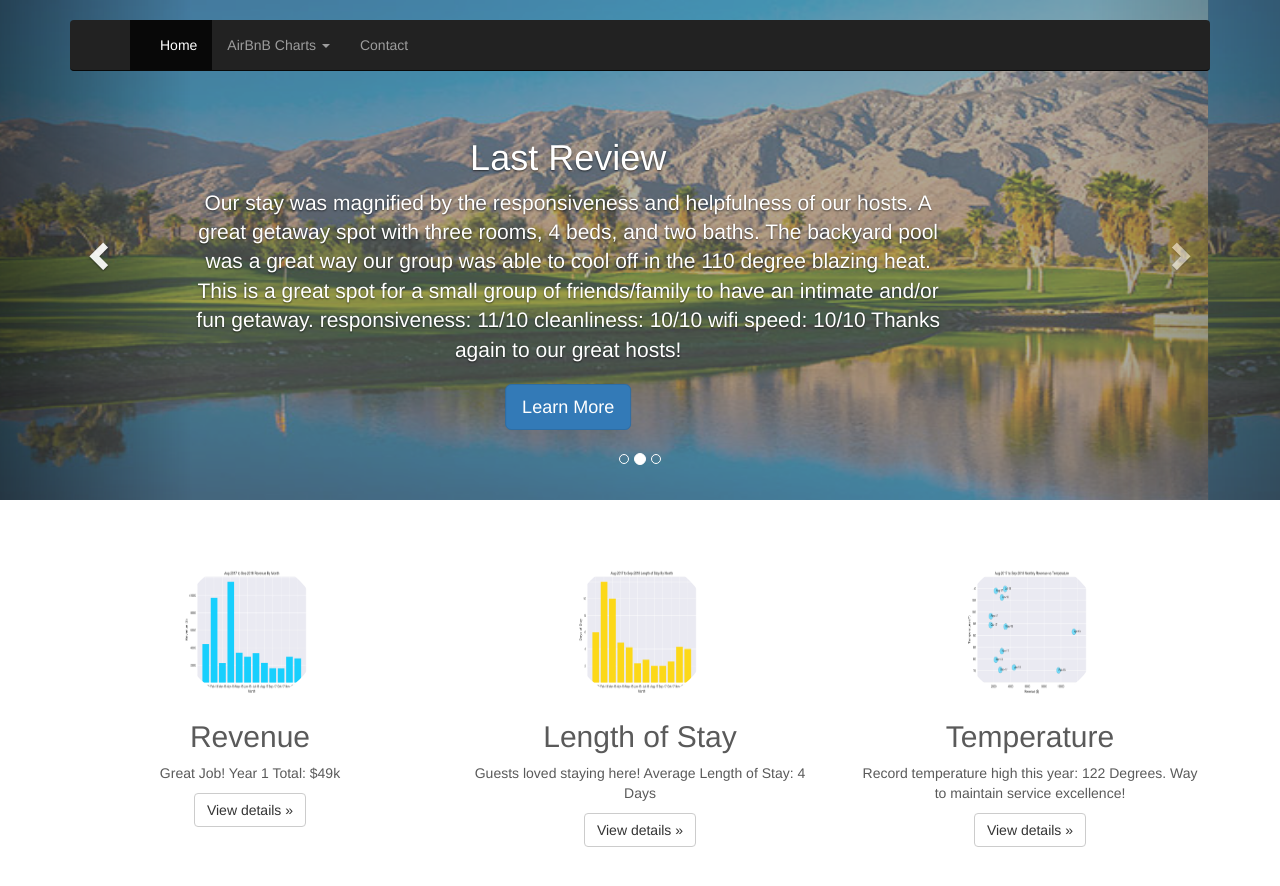
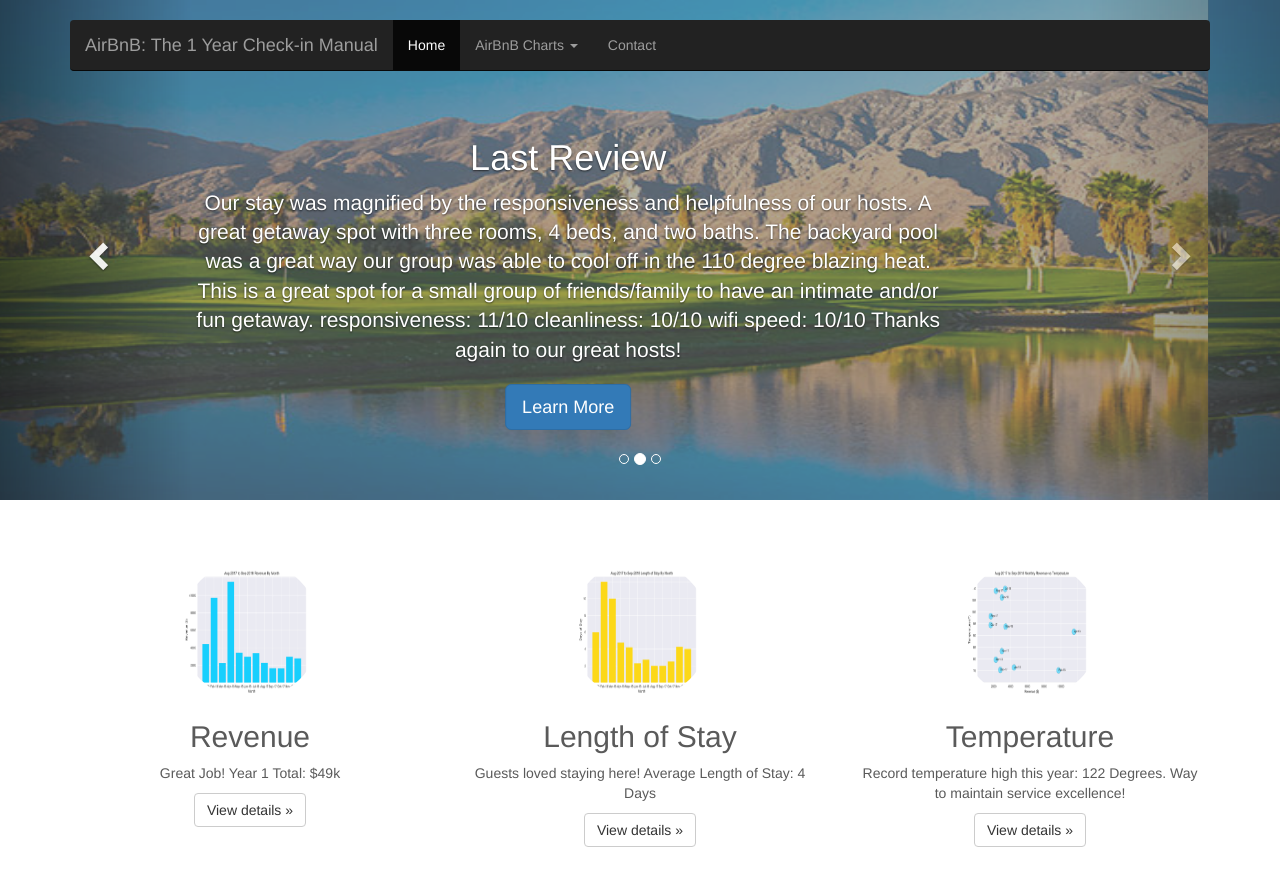
Before and after one commit to jyamada15/jyamada15.github.io, a plain HTML site: page Web/home.html in a window 1280 px wide. Shown: the top 886 px of the page. Drawn offline with nearby package versions, Linux system fonts and the light colour scheme; a script that the page names is missing.

Commit message:
homework 12 upload

```diff
--- a/Web/home.html
+++ b/Web/home.html
@@ -40,7 +40,7 @@
                                 <span class="icon-bar"></span>
                                 <span class="icon-bar"></span>
                             </button>
-                            <a class="navbar-brand" href="home.html" AirBnB: The 1 Year Check-in Manual</a>
+                            <a class="navbar-brand" href="home.html">AirBnB: The 1 Year Check-in Manual</a>
                         </div>
                         <div id="navbar" class="navbar-collapse collapse">
                             <ul class="nav navbar-nav">
```
